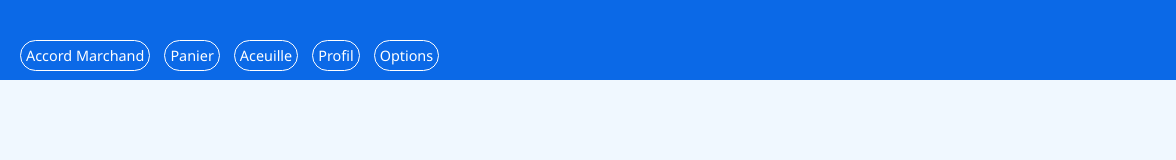
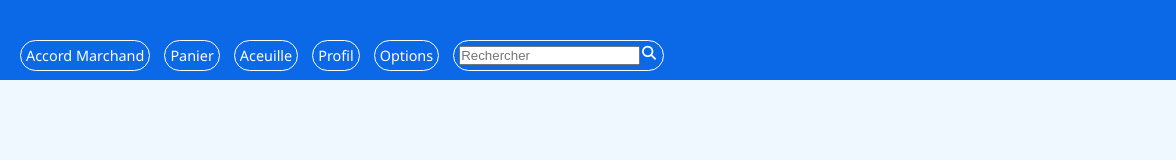
Before and after one commit to Jcyry/Jcyry.github.io, a plain HTML site: page home.html in a window 1280 px wide. Shown: the full height of the page, 0-1176 px from the left. Drawn offline with Linux system fonts and the light colour scheme.

Commit message:
Update home.html

```diff
--- a/home.html
+++ b/home.html
@@ -21,6 +21,8 @@
                         <li><a class="menu" href="home.html">Aceuille</a></li>
                         <li><a class="menu" href="Profil.html">Profil</a></li>
                         <li><a class="menu" href="reglage.html">Options</a></li>
+                        <li><input type="search" name="Q" placeholder="Rechercher"> <i class="fa-solid fa-magnifying-glass"></i></li>
+
                     </ul>
                 </div>
                 <img class="logo" src="logo.png" alt="Logo"></img>
```
